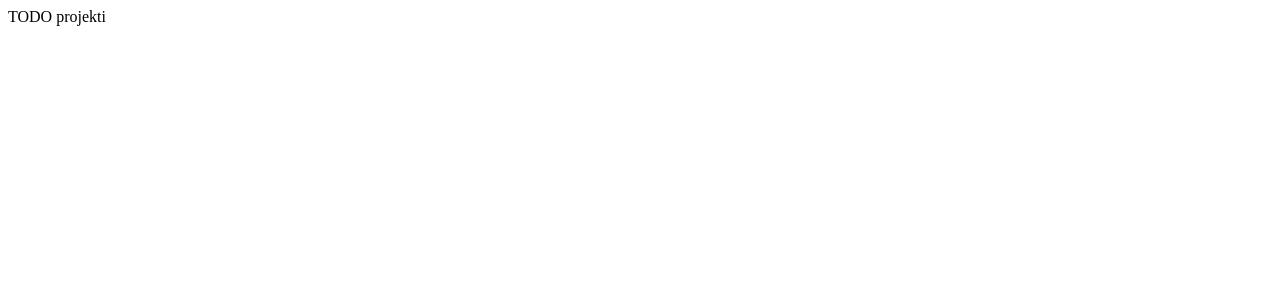
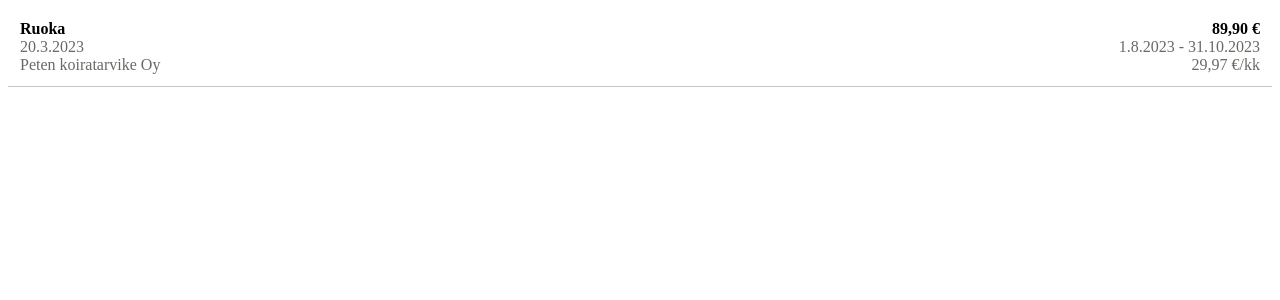
Before and after one commit to TiiaJau/koiran-hinta, a React (Vite) app: page / in a window 1280 px wide. Shown: the top 300 px of the page. Built offline with nearby package versions, Linux system fonts and the light colour scheme.

Commit message:
lisää Item-komponentin

```diff
--- a/src/components/App/App.jsx
+++ b/src/components/App/App.jsx
@@ -1,3 +1,4 @@
+import Item from '../Item'
 import './App.css'
 
 function App() {
@@ -5,7 +6,7 @@ function App() {
   return (
     <>
       <div>
-        TODO projekti
+      <Item />
       </div>
     </>
   )
--- /dev/null
+++ b/src/components/Item/Item.jsx
@@ -0,0 +1,20 @@
+import styles from './Item.module.scss'
+
+function Item() {
+
+    return (
+        <div className={styles.item}>
+          <div className={styles.item_data}>
+            <div className={styles.item_type}>Ruoka</div>
+            <div className={styles.item_amount}>89,90 €</div>
+            <div className={styles.item_date}>20.3.2023</div>
+            <div className={styles.item_timespan}>1.8.2023 - 31.10.2023</div>
+            <div className={styles.item_receiver}>Peten koiratarvike Oy</div>
+            <div className={styles.item_average}>29,97 €/kk</div>
+          </div>
+        </div>
+      )
+
+  }
+
+  export default Item
--- /dev/null
+++ b/src/components/Item/Item.module.scss
@@ -0,0 +1,19 @@
+.item_data {
+    display: grid;
+    grid-template-columns: 1fr 1fr;
+    padding: 0.75rem;
+  }
+
+  .item {
+    color: #696963;
+    border-bottom: 1px solid #C4C4C0;
+  }
+
+  .item_amount, .item_timespan, .item_average {
+    text-align: right;
+  }
+
+  .item_type, .item_amount {
+    color: #000000;
+    font-weight: bold;
+  }
--- /dev/null
+++ b/src/components/Item/index.js
@@ -0,0 +1 @@
+export { default } from './Item.jsx';
```
